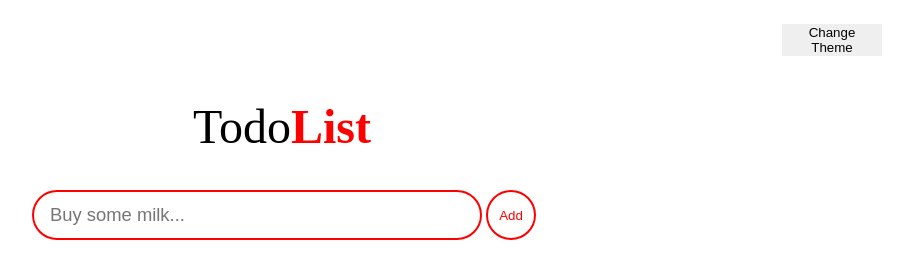
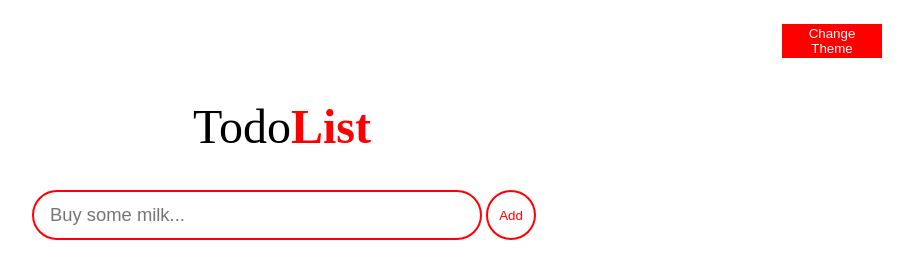
Before and after one commit to umairayub79/ToDoListWithDarkMode, a plain HTML site: page index.html in a window 1280 px wide. In both pictures the pointer is over the button "Change Theme". Shown: the whole page, without its empty margins (358-1271 px from the left). Drawn offline with Linux system fonts and the light colour scheme.

Commit message:
fixed toggle button background color

```diff
--- a/style.css
+++ b/style.css
@@ -40,7 +40,13 @@ header {
   width: 100px;
   height: 100px;
 }
-
+.themeIcon{
+  border: 1px solid red;
+}
+.themeIcon:hover{
+  background-color: red;
+  color: white;
+}
 h1{
   font-size: 3rem;
   font-weight: 100;
```
